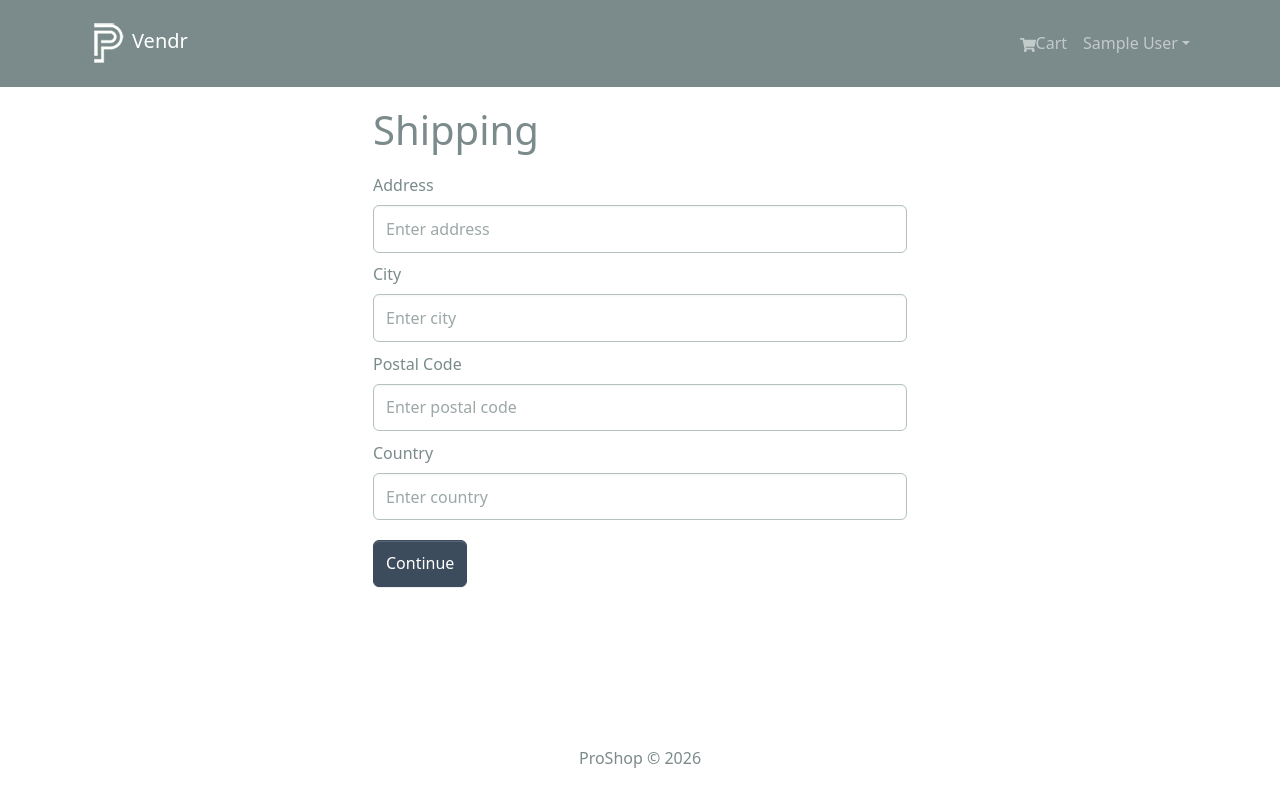
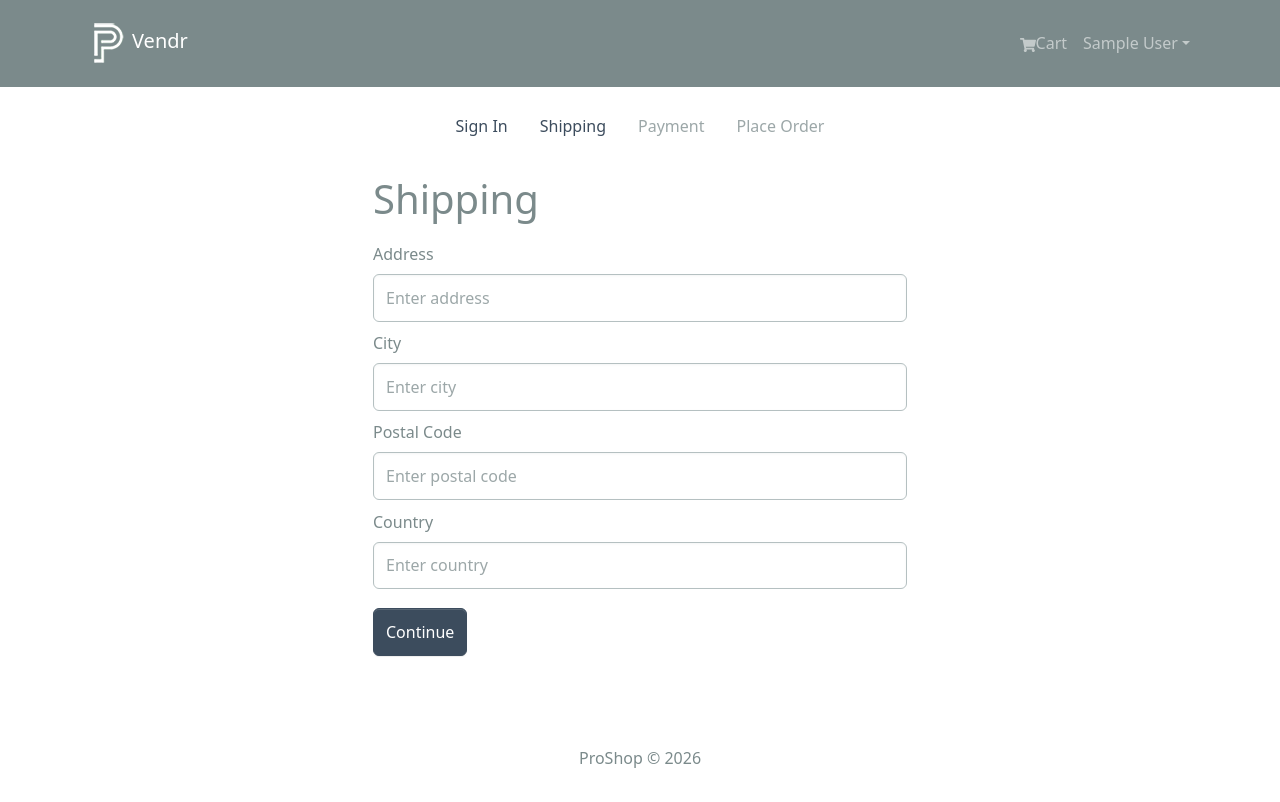
Before and after one commit to sen0mar/mern-ecommerce, a React (Vite) app in the folder frontend/: page /shipping in a window 1280 px wide. Shown: the top 802 px of the page. Built offline with nearby package versions, Linux system fonts and the light colour scheme; sample sign-in values are in the browser's storage.

Commit message:
Add Checkout Steps component

```diff
--- /dev/null
+++ b/frontend/src/components/CheckoutSteps.jsx
@@ -0,0 +1,51 @@
+import { Nav, NavItem } from "react-bootstrap";
+import { LinkContainer } from "react-router-bootstrap";
+import { NavLink } from "react-bootstrap";
+
+const CheckoutSteps = ({ step1, step2, step3, step4 }) => {
+  return (
+    <Nav className="justify-content-center mb-4">
+      <NavItem>
+        {step1 ? (
+          <LinkContainer to="/login">
+            <NavLink>Sign In</NavLink>
+          </LinkContainer>
+        ) : (
+          <NavLink disabled>Sign In</NavLink>
+        )}
+      </NavItem>
+
+      <NavItem>
+        {step2 ? (
+          <LinkContainer to="/shipping">
+            <NavLink>Shipping</NavLink>
+          </LinkContainer>
+        ) : (
+          <NavLink disabled>Shipping</NavLink>
+        )}
+      </NavItem>
+
+      <NavItem>
+        {step3 ? (
+          <LinkContainer to="/payment">
+            <NavLink>Payment</NavLink>
+          </LinkContainer>
+        ) : (
+          <NavLink disabled>Payment</NavLink>
+        )}
+      </NavItem>
+
+      <NavItem>
+        {step4 ? (
+          <LinkContainer to="/placeorder">
+            <NavLink>Place Order</NavLink>
+          </LinkContainer>
+        ) : (
+          <NavLink disabled>Place Order</NavLink>
+        )}
+      </NavItem>
+    </Nav>
+  );
+};
+
+export default CheckoutSteps;
--- a/frontend/src/pages/ShippingPage.jsx
+++ b/frontend/src/pages/ShippingPage.jsx
@@ -10,6 +10,7 @@
   FormControl,
 } from "react-bootstrap";
 import FormContainer from "../components/FormContainer";
+import CheckoutSteps from "../components/CheckoutSteps.jsx";
 
 const ShippingPage = () => {
   const cart = useSelector((state) => state.cart);
@@ -33,6 +34,7 @@
 
   return (
     <FormContainer>
+      <CheckoutSteps step1 step2 />
       <h1>Shipping</h1>
 
       <Form onSubmit={handleSubmit}>
```
